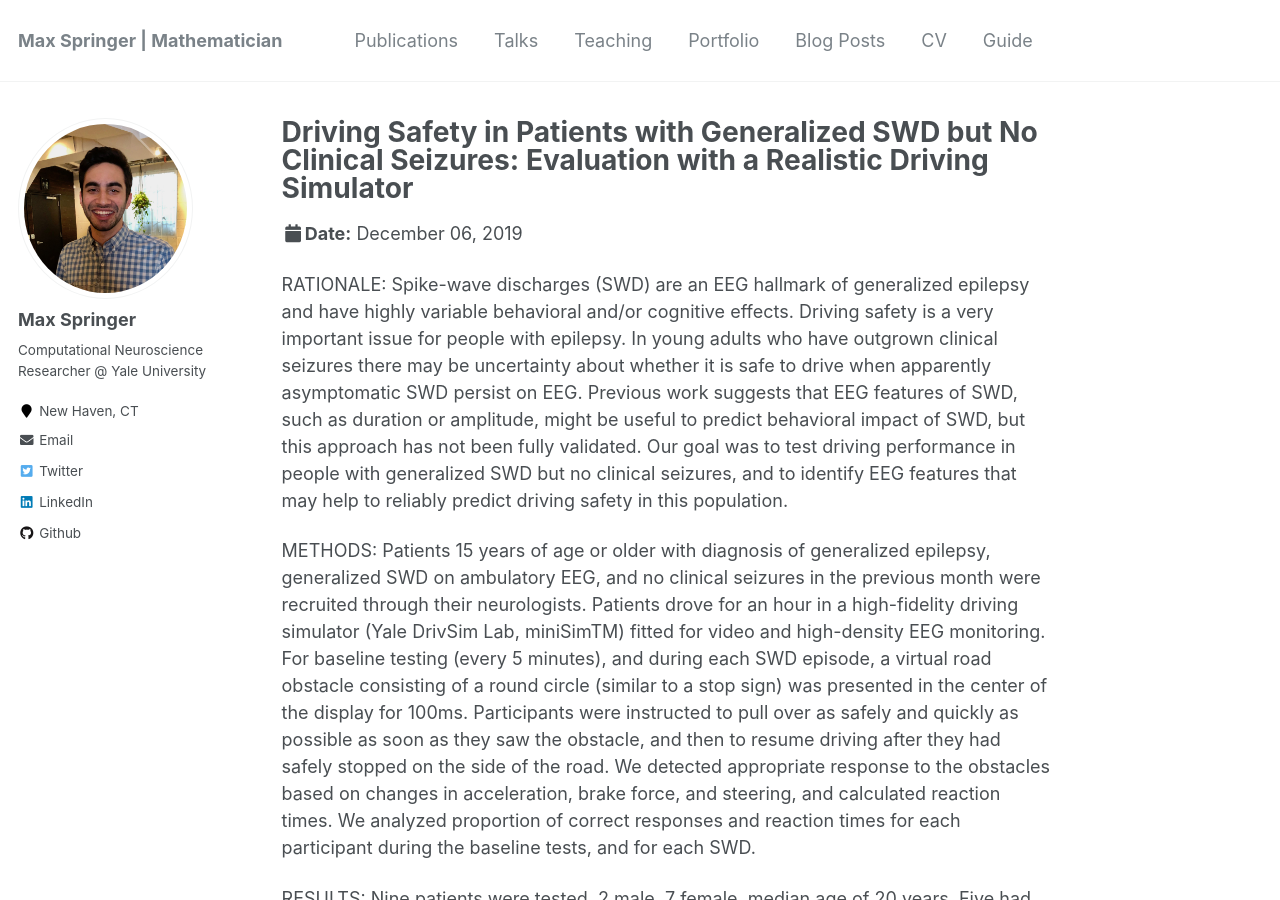
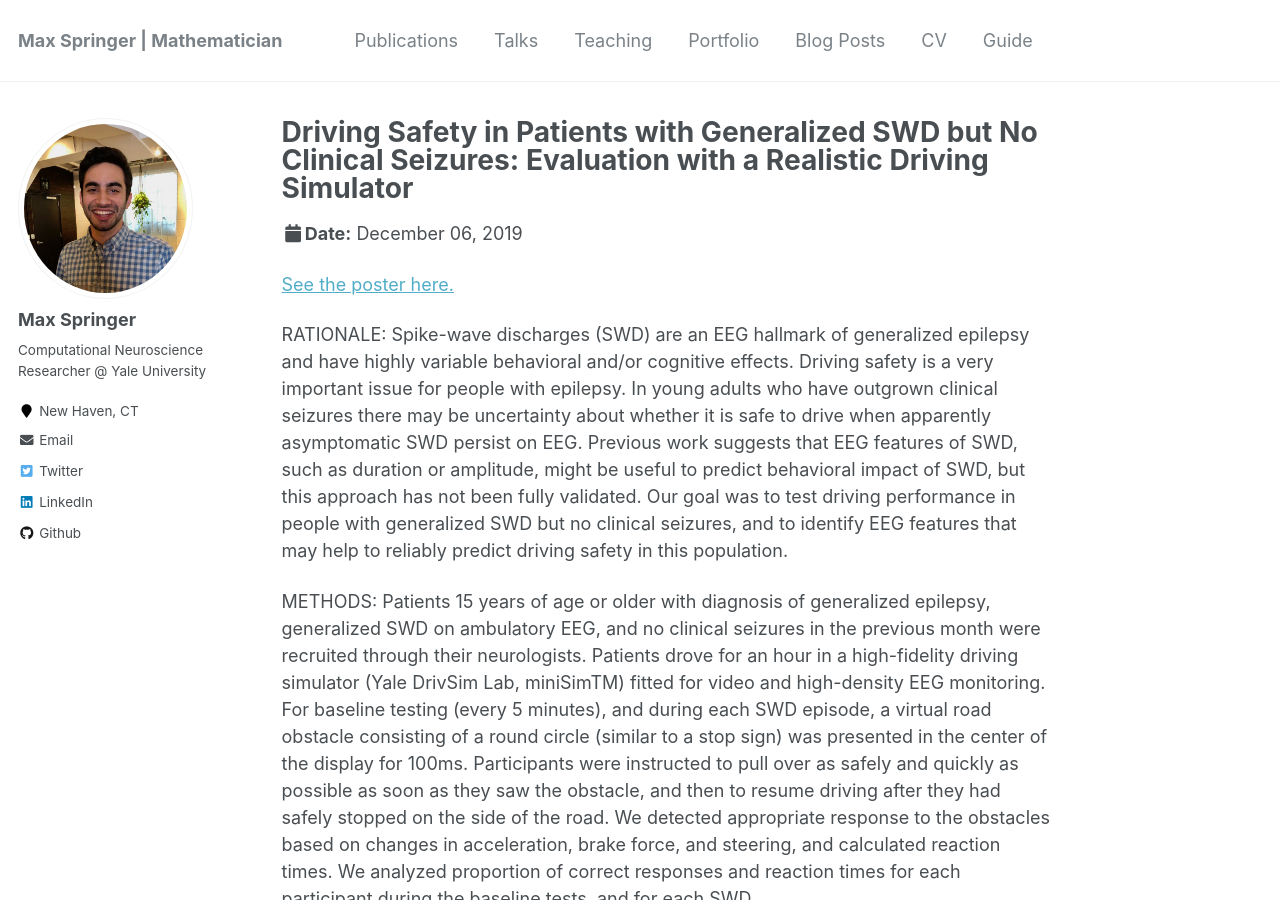
Before and after one commit to mss423/mss423.github.io, a Jekyll site: the page built from _talks/2019-12-06-talk-1.md, in a window 1280 px wide and 900 px high. Built offline with Jekyll 4.4.1, drawn with Linux system fonts in a browser that asks for light colours.

Commit message:
Update 2019-12-06-talk-1.md

```diff
--- a/_talks/2019-12-06-talk-1.md
+++ b/_talks/2019-12-06-talk-1.md
@@ -7,6 +7,7 @@ venue: "American Epilepsy Society 2019"
 date: 2019-12-06
 location: "Baltimore, MD"
 ---
+[See the poster here.](http://mss423.github.io/files/2019AESPoster_Max_final_reduced.pdf)
 
 RATIONALE:
 Spike-wave discharges (SWD) are an EEG hallmark of generalized epilepsy and have highly variable behavioral and/or cognitive effects. Driving safety is a very important issue for people with epilepsy. In young adults who have outgrown clinical seizures there may be uncertainty about whether it is safe to drive when apparently asymptomatic SWD persist on EEG. Previous work suggests that EEG features of SWD, such as duration or amplitude, might be useful to predict behavioral impact of SWD, but this approach has not been fully validated. Our goal was to test driving performance in people with generalized SWD but no clinical seizures, and to identify EEG features that may help to reliably predict driving safety in this population.
```
